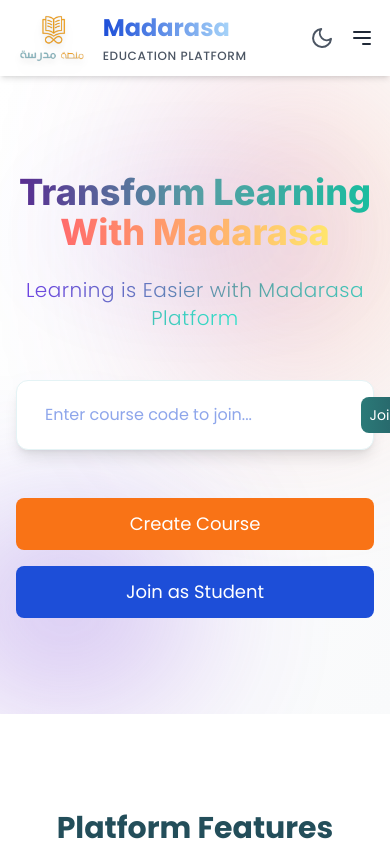
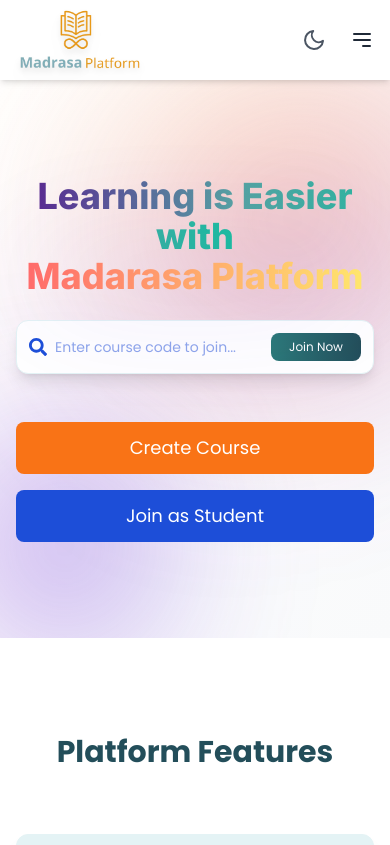
Before and after one commit to ravkun27/madrasa-platform, a React (Vite) app: page / in a window 390 px wide. Shown: the top 845 px of the page. Built offline with nearby package versions, Linux system fonts and the light colour scheme.

Commit message:
fixes and optimizations

```diff
--- a/index.html
+++ b/index.html
@@ -1,8 +1,8 @@
 <!DOCTYPE html>
-<html lang="en">
+<html lang="en" data-theme="light">
   <head>
     <meta charset="UTF-8" />
-    <link rel="icon" type="image/svg+xml" href="/vite.svg" />
+    <link rel="icon" type="image/png" href="/favicon.png" sizes="32x32" />
     <meta name="viewport" content="width=device-width, initial-scale=1.0" />
     <title>Madarasa Platform</title>
     <link rel="stylesheet" href="index.css" />
--- a/src/App.css
+++ b/src/App.css
@@ -10,6 +10,11 @@
   --color-white: #ffffff;
 }
 
+body {
+  background-color: var(--background);
+  color: var(--text);
+  transition: background-color 0.3s ease, color 0.3s ease;
+}
 /* Custom Classes */
 .bg-gradient-landing {
   background: linear-gradient(
@@ -62,3 +67,40 @@
 .hover\:bg-amber-dark:hover {
   background-color: var(--color-amber-dark);
 }
+
+#outline {
+  stroke-dasharray: 2.427766571px, 242.7766571045px;
+  stroke-dashoffset: 0;
+  -webkit-animation: anim 1.6s linear infinite;
+  animation: anim 1.6s linear infinite;
+}
+@-webkit-keyframes anim {
+  12.5% {
+    stroke-dasharray: 33.9887319946px, 242.7766571045px;
+    stroke-dashoffset: -26.7054322815px;
+  }
+  43.75% {
+    stroke-dasharray: 84.9718299866px, 242.7766571045px;
+    stroke-dashoffset: -84.9718299866px;
+    stroke: #f5981c;
+  }
+  to {
+    stroke-dasharray: 2.427766571px, 242.7766571045px;
+    stroke-dashoffset: -240.3488905334px;
+  }
+}
+@keyframes anim {
+  12.5% {
+    stroke-dasharray: 33.9887319946px, 242.7766571045px;
+    stroke-dashoffset: -26.7054322815px;
+  }
+  43.75% {
+    stroke-dasharray: 84.9718299866px, 242.7766571045px;
+    stroke-dashoffset: -84.9718299866px;
+    stroke: #f5981c;
+  }
+  to {
+    stroke-dasharray: 2.427766571px, 242.7766571045px;
+    stroke-dashoffset: -240.3488905334px;
+  }
+}
--- a/src/App.tsx
+++ b/src/App.tsx
@@ -1,28 +1,34 @@
-import { useEffect } from "react";
+import { useEffect, useState } from "react";
 import { BrowserRouter as Router, Routes, Route } from "react-router-dom";
 import Layout from "./components/Layout";
 import LandingPage from "./components/LandingPage";
+import LoadingScreen from "./components/LoadingScreen";
+import { ThemeProvider } from "./context/ThemeContext";
 import "./App.css";
-// import AuthPage from "./components/AuthPage"; // Create this component
-import { useTheme } from "./context/ThemeContext";
 
 function App() {
-  const { theme } = useTheme();
+  const [loading, setLoading] = useState(true);
 
   useEffect(() => {
     document.documentElement.style.scrollBehavior = "smooth";
-    document.documentElement.classList.toggle("dark", theme === "dark");
-  }, [theme]);
+    const timer = setTimeout(() => setLoading(false), 2000);
+    return () => clearTimeout(timer);
+  }, []);
+
+  if (loading) {
+    return <LoadingScreen />;
+  }
 
   return (
+    <ThemeProvider>
       <Router>
         <Routes>
           <Route path="/" element={<Layout />}>
             <Route index element={<LandingPage />} />
-          {/* <Route path="/auth" element={<AuthPage />} /> */}
           </Route>
         </Routes>
       </Router>
+    </ThemeProvider>
   );
 }
 
--- a/src/components/Header.tsx
+++ b/src/components/Header.tsx
@@ -1,27 +1,31 @@
-import { useState } from "react";
+import { useState, useEffect } from "react";
 import { motion, AnimatePresence } from "framer-motion";
 import { Link } from "react-router-dom";
-import logo from "../assets/logo.png";
+import logoEng from "../assets/logoEng.png";
 import { useTheme } from "../context/ThemeContext"; // Import useTheme hook
 import { FiSun, FiMoon } from "react-icons/fi"; // Icons for light/dark mode
 
 const Header = () => {
   const [isMobileMenuOpen, setIsMobileMenuOpen] = useState(false);
   const { theme, toggleTheme } = useTheme(); // Get theme and toggle function
+  useEffect(() => {
+    document.documentElement.className = theme;
+  }, [theme]);
 
   return (
     <motion.header
       className="bg-white dark:bg-background-dark shadow-md sticky top-0 z-50"
-      initial={{ y: -100 }}
-      animate={{ y: 0 }}
-      transition={{ duration: 0.5, ease: "easeOut" }}
+      initial={{ opacity: 0 }} // Start invisible
+      animate={{ opacity: 1 }} // Fade in
+      transition={{ duration: 0.5, ease: "easeOut", delay: 0.2 }} // Add a slight delay
     >
-      <nav className="container mx-auto px-4 sm:px-6 lg:px-8 py-3">
+      <nav className="container mx-auto px-4 lg:px-6 py-2">
+        {/* Main Flex Container */}
         <div className="flex justify-between items-center">
-          {/* Logo and Brand Name - Enhanced Version */}
+          {/* Logo and Brand Name */}
           <Link
             to="/"
-            className="flex items-center space-x-3 sm:space-x-4 group"
+            className="flex items-center space-x-2 md:space-x-4 group flex-shrink-0"
           >
             <motion.div
               className="relative"
@@ -29,67 +33,20 @@ const Header = () => {
               whileTap={{ scale: 0.95 }}
             >
               <motion.img
-                src={logo}
+                src={logoEng}
                 alt="Madarasa Platform Logo"
-                className="h-12 w-auto sm:h-14 drop-shadow-lg"
+                className="h-16 w-auto sm:h-12 drop-shadow-lg"
               />
-              {/* Add subtle shimmer effect to logo */}
+              {/* Subtle shimmer effect */}
               <motion.span
                 className="absolute inset-0 bg-white/10 rounded-full opacity-0 group-hover:opacity-100"
                 transition={{ duration: 0.3 }}
               />
             </motion.div>
-
-            <motion.div
-              className="flex flex-col space-y-1"
-              initial={{ opacity: 0, x: -10 }}
-              animate={{ opacity: 1, x: 0 }}
-            >
-              <span className="text-2xl sm:text-3xl font-bold bg-gradient-to-r from-primary to-sky-200 bg-clip-text text-transparent dark:from-primary-dark dark:to-sky-100">
-                Madarasa
-              </span>
-              <span className="text-xs sm:text-sm font-medium text-gray-600 dark:text-gray-300 tracking-wider">
-                EDUCATION PLATFORM
-              </span>
-            </motion.div>
           </Link>
 
-          {/* Mobile Menu Button */}
-          <div className="md:hidden flex gap-2">
-            {/* Theme Toggle Button (Mobile) */}
-            <button
-              onClick={toggleTheme}
-              className="flex items-center justify-center p-2 text-gray-600 dark:text-text-dark hover:text-gray-800 dark:hover:text-primary transition duration-300"
-            >
-              {theme === "light" ? (
-                <FiMoon className="w-6 h-6" />
-              ) : (
-                <FiSun className="w-6 h-6" />
-              )}
-            </button>
-            <button
-              className="text-gray-800 dark:text-text-dark focus:outline-none"
-              onClick={() => setIsMobileMenuOpen(!isMobileMenuOpen)}
-            >
-              <svg
-                className="w-6 h-6"
-                fill="none"
-                stroke="currentColor"
-                viewBox="0 0 24 24"
-                xmlns="http://www.w3.org/2000/svg"
-              >
-                <path
-                  strokeLinecap="round"
-                  strokeLinejoin="round"
-                  strokeWidth="2"
-                  d="M4 6h16M4 12h16m-7 6h7"
-                ></path>
-              </svg>
-            </button>
-          </div>
-
-          {/* Navigation Links (Desktop) */}
-          <div className="hidden md:flex items-center space-x-6">
+          {/* Desktop Navigation Links */}
+          <div className="hidden md:flex items-center space-x-12 flex-grow justify-center ml-24">
             <Link
               to="/courses"
               className="text-gray-600 dark:text-text-dark hover:text-gray-800 dark:hover:text-primary transition duration-300 font-medium"
@@ -110,7 +67,7 @@ const Header = () => {
             </Link>
           </div>
 
-          {/* Auth Buttons and Theme Toggle (Desktop) */}
+          {/* Desktop Auth Buttons and Theme Toggle */}
           <div className="hidden md:flex items-center space-x-4">
             <Link
               to="/auth"
@@ -126,7 +83,7 @@ const Header = () => {
                 Sign Up
               </Link>
             </motion.div>
-            {/* Theme Toggle Button with Icon */}
+            {/* Theme Toggle Button */}
             <button
               onClick={toggleTheme}
               className="p-2 text-gray-600 dark:text-text-dark hover:text-gray-800 dark:hover:text-primary transition duration-300"
@@ -136,6 +93,41 @@ const Header = () => {
               ) : (
                 <FiSun className="w-6 h-6" />
               )}
+            </button>
+          </div>
+
+          {/* Mobile Menu Button and Theme Toggle */}
+          <div className="md:hidden flex items-center space-x-4">
+            {/* Theme Toggle Button (Mobile) */}
+            <button
+              onClick={toggleTheme}
+              className="p-2 text-gray-600 dark:text-text-dark hover:text-gray-800 dark:hover:text-primary transition duration-300"
+            >
+              {theme === "light" ? (
+                <FiMoon className="w-6 h-6" />
+              ) : (
+                <FiSun className="w-6 h-6" />
+              )}
+            </button>
+            {/* Mobile Menu Toggle Button */}
+            <button
+              className="text-gray-800 dark:text-text-dark focus:outline-none"
+              onClick={() => setIsMobileMenuOpen(!isMobileMenuOpen)}
+            >
+              <svg
+                className="w-6 h-6"
+                fill="none"
+                stroke="currentColor"
+                viewBox="0 0 24 24"
+                xmlns="http://www.w3.org/2000/svg"
+              >
+                <path
+                  strokeLinecap="round"
+                  strokeLinejoin="round"
+                  strokeWidth="2"
+                  d="M4 6h16M4 12h16m-7 6h7"
+                ></path>
+              </svg>
             </button>
           </div>
         </div>
--- a/src/components/LandingPage.tsx
+++ b/src/components/LandingPage.tsx
@@ -108,7 +108,7 @@ const LandingPage = () => {
                   : "from-[#6E45E2] via-[#88D3CE] to-[#B8F2E6]"
               } animate-gradient bg-300% bg-clip-text text-transparent`}
             >
-              Transform Learning
+              Learning is Easier with
             </span>
             <br />
             <span className="relative inline-block">
@@ -126,68 +126,53 @@ const LandingPage = () => {
                 whileHover={{ scale: 1.05 }}
                 transition={{ type: "spring", stiffness: 300 }}
               >
-                With Madarasa
+                Madarasa Platform
               </motion.span>
             </span>
           </motion.h1>
 
-          <motion.p
-            className={`text-xl md:text-2xl ${
-              theme === "light" ? "text-[#1B3B4F]/90" : "text-[#F5F5F5]/90"
-            } text-center mb-12 max-w-3xl mx-auto font-light tracking-wide`}
-            variants={fadeInUp}
-            initial="hidden"
-            animate="visible"
-            transition={{ duration: 0.8, delay: 0.4 }}
-          >
-            <motion.span
-              className={`bg-gradient-to-r ${
-                theme === "light"
-                  ? "from-[#6E45E2] via-[#5EA3A3] to-[#30E3CA]"
-                  : "from-[#6E45E2] via-[#88D3CE] to-[#B8F2E6]"
-              } bg-clip-text text-transparent animate-text`}
-              whileHover={{ scale: 1.02 }}
-              transition={{ type: "spring", stiffness: 300 }}
-            >
-              Learning is Easier with Madarasa Platform
-            </motion.span>
-          </motion.p>
-          {/* Search Bar */}
           <motion.div className="max-w-lg mx-auto mb-12" variants={fadeInUp}>
             <div
-              className={`flex items-center ${
+              className={`flex items-center gap-2 sm:gap-3 ${
                 theme === "light" ? "bg-white" : "bg-background-dark"
-              } rounded-xl shadow-lg p-4 border ${
+              } rounded-xl shadow-lg p-3 sm:p-4 border ${
                 theme === "light" ? "border-light-teal" : "border-primary-dark"
               }`}
             >
-              <FaSearch
-                className={`${
-                  theme === "light" ? "text-primary" : "text-primary-dark"
-                }`}
-              />
+              {/* Search Icon with proper spacing */}
+              <div className="relative flex-shrink-0">
+                <FaSearch
+                  className={`${
+                    theme === "light" ? "text-primary" : "text-primary-dark"
+                  } text-lg sm:text-xl`}
+                />
+              </div>
+
+              {/* Input Field */}
               <input
                 type="text"
                 value={searchValue}
                 onChange={(e) => setSearchValue(e.target.value)}
                 placeholder="Enter course code to join..."
-                className={`flex-1 ml-3 outline-none bg-transparent ${
+                className={`flex-1 min-w-[120px] outline-none bg-transparent text-sm sm:text-base ${
                   theme === "light"
                     ? "text-accent placeholder-primary/50"
                     : "text-text-dark placeholder-primary-dark/50"
                 }`}
               />
+
+              {/* Join Button with responsive sizing */}
               <motion.button
                 whileHover={{ scale: 1.05 }}
                 whileTap={{ scale: 0.95 }}
-                className={`md:ml-4 bg-primary-gradient text-white px-4 md:px-6 py-2 rounded-lg hover:shadow-lg transition-all
-    whitespace-nowrap min-w-[80px] text-sm md:text-base inline-flex items-center justify-center`}
+                className={`bg-primary-gradient text-white px-3 sm:px-4 py-1.5 sm:py-2 rounded-lg hover:shadow-lg transition-all
+        whitespace-nowrap min-w-[90px] sm:min-w-[100px] text-xs sm:text-sm
+        inline-flex items-center justify-center flex-shrink-0`}
               >
                 Join Now
               </motion.button>
             </div>
           </motion.div>
-
           {/* CTA Buttons */}
           <motion.div
             className="flex flex-col sm:flex-row justify-center gap-4 sm:gap-6"
--- /dev/null
+++ b/src/components/LoadingScreen.tsx
@@ -0,0 +1,45 @@
+import React from "react";
+import { useTheme } from "../context/ThemeContext"; // Import useTheme hook
+
+const LoadingScreen: React.FC = () => {
+  const { theme } = useTheme(); // Get the current theme from context
+
+  return (
+    <div
+      className={`flex items-center justify-center min-h-screen ${
+        theme === "light" ? "bg-background" : "bg-background-dark"
+      }`}
+    >
+      <svg
+        width="200px"
+        height="95px"
+        viewBox="0 0 187.3 93.7"
+        preserveAspectRatio="xMidYMid meet"
+      >
+        <path
+          stroke="#00c6ff"
+          id="outline"
+          fill="none"
+          stroke-width="5"
+          stroke-linecap="round"
+          stroke-linejoin="round"
+          stroke-miterlimit="10"
+          d="M93.9,46.4c9.3,9.5,13.8,17.9,23.5,17.9s17.5-7.8,17.5-17.5s-7.8-17.6-17.5-17.5c-9.7,0.1-13.3,7.2-22.1,17.1 -8.9,8.8-15.7,17.9-25.4,17.9s-17.5-7.8-17.5-17.5s7.8-17.5,17.5-17.5S86.2,38.6,93.9,46.4z"
+        ></path>
+        <path
+          id="outline-bg"
+          opacity="0.05"
+          fill="none"
+          stroke="#f5981c"
+          stroke-width="5"
+          stroke-linecap="round"
+          stroke-linejoin="round"
+          stroke-miterlimit="10"
+          d="M93.9,46.4c9.3,9.5,13.8,17.9,23.5,17.9s17.5-7.8,17.5-17.5s-7.8-17.6-17.5-17.5c-9.7,0.1-13.3,7.2-22.1,17.1 -8.9,8.8-15.7,17.9-25.4,17.9s-17.5-7.8-17.5-17.5s7.8-17.5,17.5-17.5S86.2,38.6,93.9,46.4z"
+        ></path>
+      </svg>
+    </div>
+  );
+};
+
+export default LoadingScreen;
--- a/src/components/ThemeToggle.tsx
+++ b/src/components/ThemeToggle.tsx
@@ -1,5 +1,5 @@
 // src/context/ThemeContext.tsx
-import React, { createContext, useContext, useState } from "react";
+import React, { createContext, useContext, useState, useEffect } from "react";
 
 type Theme = "light" | "dark";
 type ThemeContextType = {
@@ -12,7 +12,26 @@ const ThemeContext = createContext<ThemeContextType | undefined>(undefined);
 export const ThemeProvider: React.FC<{ children: React.ReactNode }> = ({
   children,
 }) => {
-  const [theme, setTheme] = useState<Theme>("light");
+  const [theme, setTheme] = useState<Theme>(() => {
+    // First check localStorage for existing preference
+    if (typeof window !== "undefined") {
+      const savedTheme = localStorage.getItem("theme") as Theme;
+      if (savedTheme) return savedTheme;
+
+      // Then check system preference
+      const systemDark = window.matchMedia(
+        "(prefers-color-scheme: dark)"
+      ).matches;
+      return systemDark ? "dark" : "light";
+    }
+    // Default during SSR
+    return "light";
+  });
+
+  // Persist theme changes to localStorage
+  useEffect(() => {
+    localStorage.setItem("theme", theme);
+  }, [theme]);
 
   const toggleTheme = () => {
     setTheme((prevTheme) => (prevTheme === "light" ? "dark" : "light"));
@@ -20,9 +39,7 @@ export const ThemeProvider: React.FC<{ children: React.ReactNode }> = ({
 
   return (
     <ThemeContext.Provider value={{ theme, toggleTheme }}>
-      <div className={theme}>
-        {children}
-      </div>
+      <div className={theme}>{children}</div>
     </ThemeContext.Provider>
   );
 };
--- a/src/context/ThemeContext.tsx
+++ b/src/context/ThemeContext.tsx
@@ -1,7 +1,7 @@
 // src/context/ThemeContext.tsx
-import React, { createContext, useContext, useState } from 'react';
+import React, { createContext, useContext, useState, useEffect } from "react";
 
-type Theme = 'light' | 'dark';
+type Theme = "light" | "dark";
 type ThemeContextType = {
   theme: Theme;
   toggleTheme: () => void;
@@ -9,18 +9,36 @@ type ThemeContextType = {
 
 const ThemeContext = createContext<ThemeContextType | undefined>(undefined);
 
-export const ThemeProvider: React.FC<{ children: React.ReactNode }> = ({ children }) => {
-  const [theme, setTheme] = useState<Theme>('light');
+export const ThemeProvider: React.FC<{ children: React.ReactNode }> = ({
+  children,
+}) => {
+  // Initialize theme state with a function to check localStorage and system preference
+  const [theme, setTheme] = useState<Theme>(() => {
+    // Check localStorage first
+    const savedTheme = localStorage.getItem("theme") as Theme;
+    if (savedTheme) {
+      return savedTheme;
+    }
+    // Fallback to system preference
+    const systemPrefersDark = window.matchMedia(
+      "(prefers-color-scheme: dark)"
+    ).matches;
+    return systemPrefersDark ? "dark" : "light";
+  });
+
+  // Update localStorage and document class whenever theme changes
+  useEffect(() => {
+    localStorage.setItem("theme", theme);
+    document.documentElement.className = theme; // Apply theme class to root element
+  }, [theme]);
 
   const toggleTheme = () => {
-    setTheme((prevTheme) => (prevTheme === 'light' ? 'dark' : 'light'));
+    setTheme((prev) => (prev === "light" ? "dark" : "light"));
   };
 
   return (
     <ThemeContext.Provider value={{ theme, toggleTheme }}>
-      <div className={theme}>
-        {children}
-      </div>
+      {children}
     </ThemeContext.Provider>
   );
 };
@@ -28,7 +46,7 @@ export const ThemeProvider: React.FC<{ children: React.ReactNode }> = ({ childre
 export const useTheme = () => {
   const context = useContext(ThemeContext);
   if (!context) {
-    throw new Error('useTheme must be used within a ThemeProvider');
+    throw new Error("useTheme must be used within a ThemeProvider");
   }
   return context;
 };
```
Also changed, not shown: public/favicon.png (added), src/assets/logoEng.png (added). Lines whose indentation alone changed are shown as unchanged.
